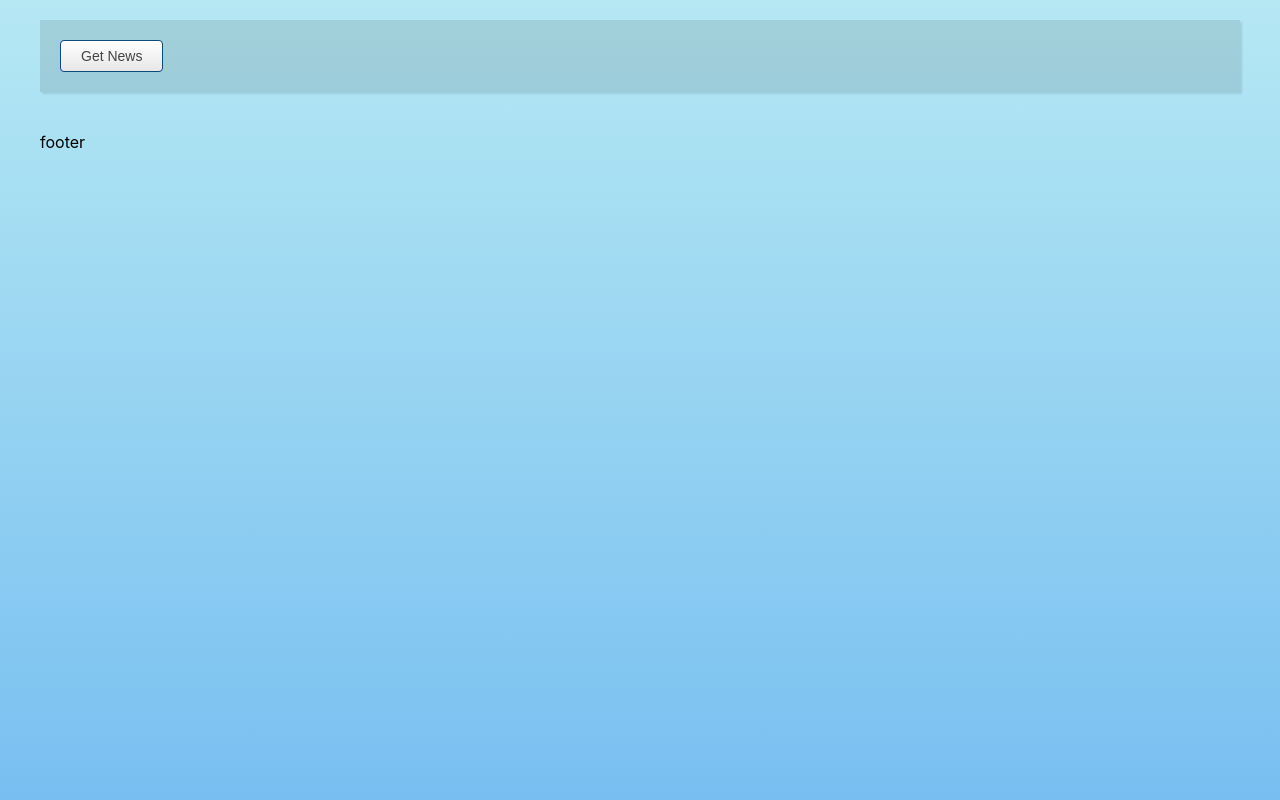
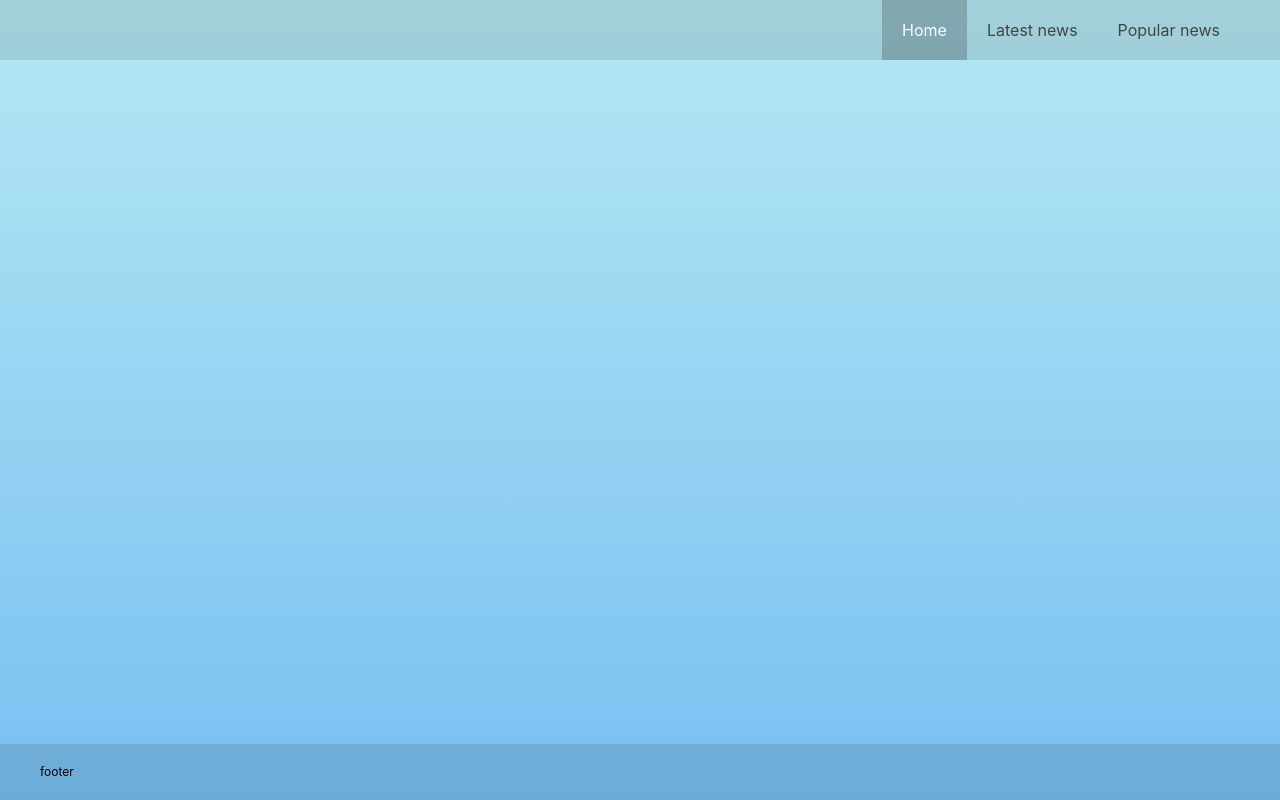
Before and after one commit to cyberronin1101/redux_saga_ts, a React (Create React App) app: page / in a window 1280 px wide. Built offline with nearby package versions, Linux system fonts and the light colour scheme.

Commit message:
update styles for layout

```diff
--- /dev/null
+++ b/src/layout/Footer/Footer.module.css
@@ -0,0 +1,13 @@
+.footer {
+  background: rgba(0,0,0, .1);
+  padding: 20px;
+  font-size: 12px;
+  line-height: 16px;
+}
+
+.wrapper {
+  max-width: 1200px;
+  margin: 0 auto;
+  display: grid;
+  grid-template-columns: 1fr auto;
+}
--- /dev/null
+++ b/src/layout/Footer/Footer.props.tsx
@@ -0,0 +1,6 @@
+import { DetailedHTMLProps, HTMLAttributes } from "react";
+
+export type footerProps = DetailedHTMLProps<
+  HTMLAttributes<HTMLDivElement>,
+  HTMLDivElement
+>;
--- /dev/null
+++ b/src/layout/Footer/Footer.tsx
@@ -0,0 +1,11 @@
+import { footerProps } from "./Footer.props";
+import styles from "./Footer.module.css";
+import cn from "classnames";
+
+export const Footer = ({ className }: footerProps) => {
+  return (
+    <footer className={cn(className, styles.footer)}>
+      <div className={styles.wrapper}>footer</div>
+    </footer>
+  );
+};
--- a/src/layout/Header/Header.module.css
+++ b/src/layout/Header/Header.module.css
@@ -1,6 +1,30 @@
 .header {
+  background: rgba(0,0,0, .1);
+  padding: 0 20px;
+}
+
+.wrapper {
+  max-width: 1200px;
+  margin: 0 auto;
+  display: grid;
+  grid-template-columns: 1fr auto;
+}
+
+.nav {
+  grid-column: 2;
+  display: grid;
+  grid-auto-flow: column;
+}
+
+.nav > * {
   padding: 20px;
-  grid-column: 2;
-  background: rgba(0,0,0, .1);
-  box-shadow: 2px 2px 2px rgba(0,0,0, .1);
+  height: 20px;
+  text-decoration: none;
+  color: #444;
 }
+
+.active {
+  background: rgba(0,0,0, .2);
+
+  color: #fff;
+}
--- a/src/layout/Header/Header.tsx
+++ b/src/layout/Header/Header.tsx
@@ -1,19 +1,27 @@
-import cn from "classnames";
 import { headerProps } from "./Header.props";
 import styles from "./Header.module.css";
-import { Button } from "../../components";
-import { useDispatch } from "react-redux";
-import { getNews } from "../../redux/news/news.actions";
+import { NavLink } from "react-router-dom";
+import cn from "classnames";
 
 export const Header = ({ className }: headerProps) => {
-  const dispatch = useDispatch();
+  const isActive = ({ isActive }: { isActive: boolean; isPending: boolean }) =>
+    isActive ? styles.active : "";
 
-  const handleNews = () => {
-    dispatch(getNews());
-  };
   return (
     <header className={cn(className, styles.header)}>
-      <Button onClick={handleNews}>Get News</Button>
+      <div className={styles.wrapper}>
+        <nav className={styles.nav}>
+          <NavLink to={"/"} end className={isActive}>
+            Home
+          </NavLink>
+          <NavLink to={"/news/latest"} className={isActive}>
+            Latest news
+          </NavLink>
+          <NavLink to={"/news/popular"} className={isActive}>
+            Popular news
+          </NavLink>
+        </nav>
+      </div>
     </header>
   );
 };
--- a/src/layout/Layout/Layout.module.css
+++ b/src/layout/Layout/Layout.module.css
@@ -1,12 +1,16 @@
 .layout {
   display: grid;
   grid-template-columns: auto minmax(280px, 1200px) auto;
-  padding: 20px;
-  gap: 20px 0;
+  grid-template-rows: auto 1fr auto;
+  gap: 30px 0;
+  min-height: 100vh;
 }
 
 .header,
-.main,
-.footer {
+.footer{
+  grid-column: 1/end;
+}
+
+.main {
   grid-column: 2;
 }
--- a/src/layout/Layout/Layout.tsx
+++ b/src/layout/Layout/Layout.tsx
@@ -1,13 +1,13 @@
 import { FC, PropsWithChildren } from "react";
 import styles from "./Layout.module.css";
-import { Header } from "..";
+import { Footer, Header } from "..";
 
 const Layout = ({ children }: PropsWithChildren): JSX.Element => {
   return (
     <div className={styles.layout}>
       <Header className={styles.header} />
       <main className={styles.main}>{children}</main>
-      <footer className={styles.footer}>footer</footer>
+      <Footer className={styles.footer} />
     </div>
   );
 };
--- a/src/layout/index.ts
+++ b/src/layout/index.ts
@@ -1,2 +1,3 @@
 export * from "./Layout/Layout";
 export * from "./Header/Header";
+export * from "./Footer/Footer";
```
